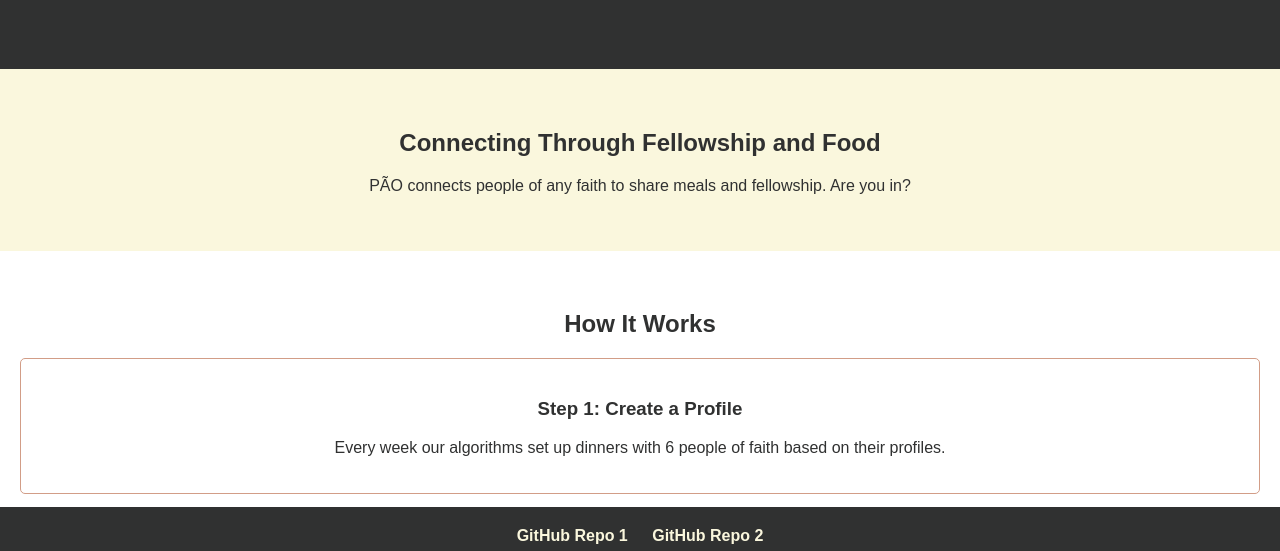
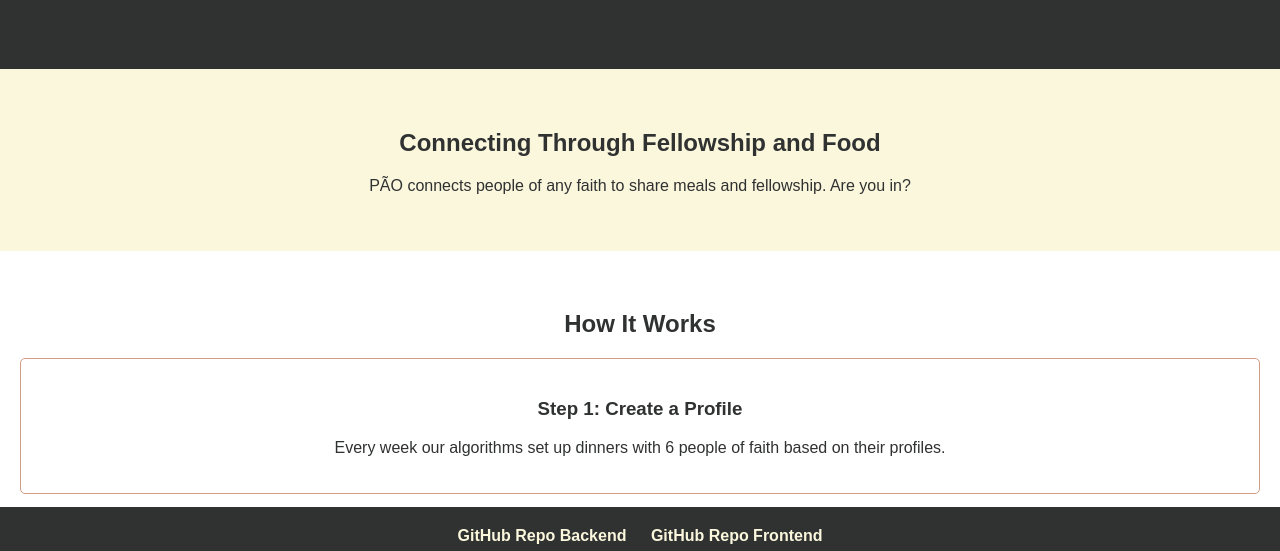
Before and after one commit to ConradPB/PAO-landing-page, a plain HTML site: page public/index.html in a window 1280 px wide. Shown: the part 235-786 px from the top of the page. Drawn offline with Linux system fonts and the light colour scheme.

Commit message:
updated index.html

```diff
--- a/public/index.html
+++ b/public/index.html
@@ -7,6 +7,7 @@
     <link rel="stylesheet" href="styles.css">
 </head>
 <body>
+    <div class="wrapper">
         <header class="hero">
             <img src="assets/PÃO logo 2 8 June 2024 small copy.jpg" alt="PÃO Logo" class="logo">
             <h1 class="slogan">BREAK BREAD</h1>
@@ -60,11 +61,12 @@
             <h2>Ready to Break Bread?</h2>
             <button onclick="joinNow()">Join Now</button>
         </section>
+    </div>
 
     <footer class="footer">
         <div class="footer-content">
-            <a href="https://github.com/your-github-repo-1" target="_blank">GitHub Repo 1</a>
-            <a href="https://github.com/your-github-repo-2" target="_blank">GitHub Repo 2</a>
+            <a href="https://github.com/ConradPB/PAO.git" target="_blank">GitHub Repo Backend</a>
+            <a href="https://github.com/ConradPB/PAOApp.git" target="_blank">GitHub Repo Frontend</a>
         </div>
     </footer>
 
```
Lines whose indentation alone changed are shown as unchanged.
